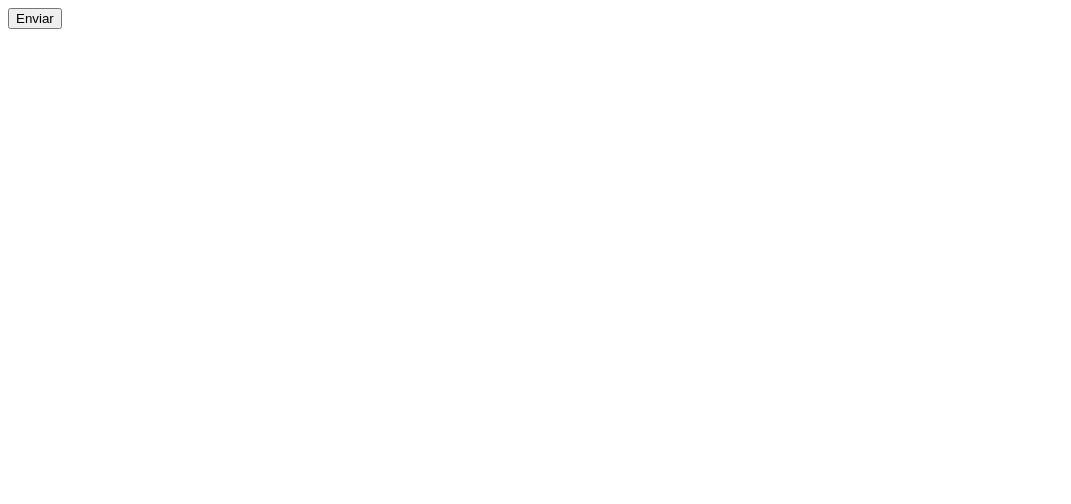
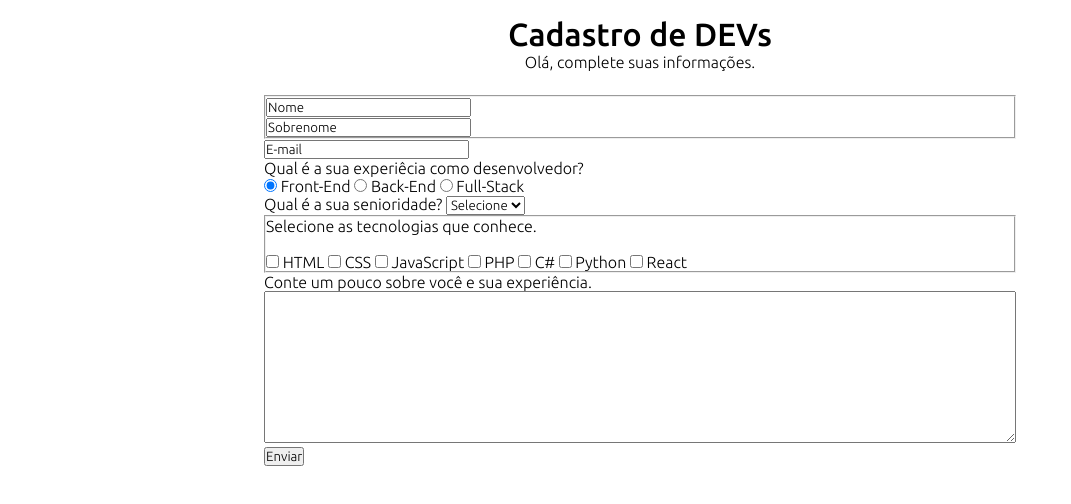
Before and after one commit to odiegosilva1/Forms-DOM, a plain HTML site: page exercises/exe01/index.html in a window 1280 px wide. Shown: the whole page, without its empty margins (0-1071 px from the left). Drawn offline with Linux system fonts and the light colour scheme.

Commit message:
create; index.html

```diff
--- /dev/null
+++ b/exercises/exe01/css/styles.css
@@ -0,0 +1,39 @@
+* {
+    padding: 0;
+    margin: 0;
+    box-sizing: border-box;
+    font-weight: 300;
+    font-family: 'Ubuntu', sans-serif;
+}
+
+.header {
+    width: 100vw;
+    text-align: center;
+
+}
+
+.main {
+    max-width: 800px;
+    padding: 1.5rem;
+    margin: 0 auto;
+}
+
+.main-title {
+    font-weight: 500;
+    padding-top: 1rem;
+
+}
+
+.txt-input {
+
+}
+
+
+.txt {
+    font-weight: 300;
+
+}
+
+.txt-field {
+    width: 100%;
+}
--- a/exercises/exe01/index.html
+++ b/exercises/exe01/index.html
@@ -2,13 +2,80 @@
 <html lang="pt-BR">
 <head>
     <meta charset="UTF-8">
+    <link rel="preconnect" href="https://fonts.googleapis.com">
+    <link rel="preconnect" href="https://fonts.gstatic.com" crossorigin>
+    <link href="https://fonts.googleapis.com/css2?family=Ubuntu:wght@300;500&display=swap" rel="stylesheet">
+    <link rel="stylesheet" href="./css/styles.css">
     <meta name="viewport" content="width=device-width, initial-scale=1.0">
-    <title>Cadastro Dev</title>
+    <title>Cadastro</title>
 </head>
 <body>
-    <form onsubmit="console.log('Enviado');">
-        <button type="submit">Enviar</button>
-    </form>
-    <script src="./js/scripts.js"></script>
+    <div class="header">
+        <h1 class="main-title">Cadastro de DEVs</h1>
+        <p class="txt">Olá, complete suas informações.</p>
+    </div>
+    <div class="main">
+        <form action="" class="main-form">
+            <fieldset class="group">
+                <div class="section">
+                    <label for="name"></label>
+                    <input class="txt-input" type="text" name="nome" id="nome" value="Nome">
+                </div>
+                <div class="section">
+                    <label for="sobrenome"></label>
+                    <input class="txt-input" type="text" name="sobrenome" id="sobrenome" value="Sobrenome">
+                </div>
+            </fieldset>
+            <div class="section">
+                <label for="email"></label>
+                <input class="txt-input" type="email" name="email" id="email" value="E-mail">
+            </div>
+            <div>
+                <p class="txt">Qual é a sua experiêcia como desenvolvedor?</p>
+                <label>
+                    <input type="radio" name="webdev" value="frontend" checked> Front-End
+                </label>
+                <label>
+                    <input type="radio" name="webdev" value="backend"> Back-End
+                </label>
+                <label>
+                    <input type="radio" name="webdev" value="fullstack"> Full-Stack
+                </label>
+                <div>
+                    <label>Qual é a sua senioridade?</label>
+                    <select class="txt-input" id="senioridade">
+                        <option selected disabled value="">Selecione</option>
+                        <option>Junior</option>
+                        <option>Pleno</option>
+                        <option>Senior</option>
+                    </select>
+                </div>
+            </div>
+            <fieldset class="group">
+                <div>
+                    <p class="txt">Selecione as tecnologias que conhece.</p><br>
+                    <input type="checkbox" id="tec1" nome="tec1" value="html">
+                    <label for="tec1">HTML</label>
+                    <input type="checkbox" id="tec2" nome="tec2" value="CSS">
+                    <label for="tec2">CSS</label>
+                    <input type="checkbox" id="tec3" nome="tec3" value="javascript">
+                    <label for="tec3">JavaScript</label>
+                    <input type="checkbox" id="tec4" nome="tec4" value="php">
+                    <label for="tec4">PHP</label>
+                    <input type="checkbox" id="tec5" nome="tec5" value="c#">
+                    <label for="tec5">C#</label>
+                    <input type="checkbox" id="tec6" nome="tec6" value="python">
+                    <label for="tec6">Python</label>
+                    <input type="checkbox" id="tec7" nome="tec7" value="react">
+                    <label for="tec7">React</label><br>
+                </div>
+            </fieldset class="group">
+            <div>
+                <p class="txt">Conte um pouco sobre você e sua experiência.</p>
+                <textarea class="txt-field" id="textarea" cols="30" rows="10"></textarea>
+            </div>
+            <button class="btn" type="submit">Enviar</button>
+        </form>
+    </div>
 </body>
 </html>
```
Also changed, not shown: exercises/exe01/js/scripts.js (deleted).
